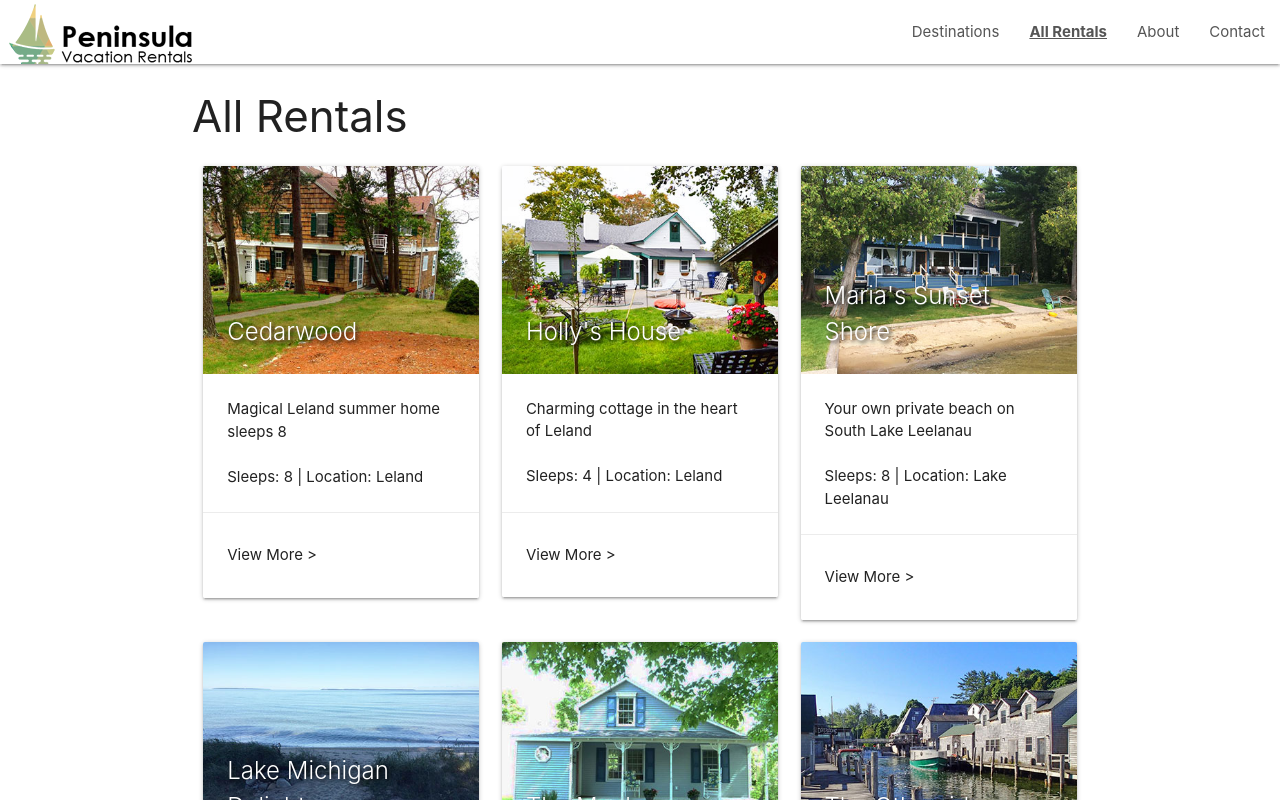
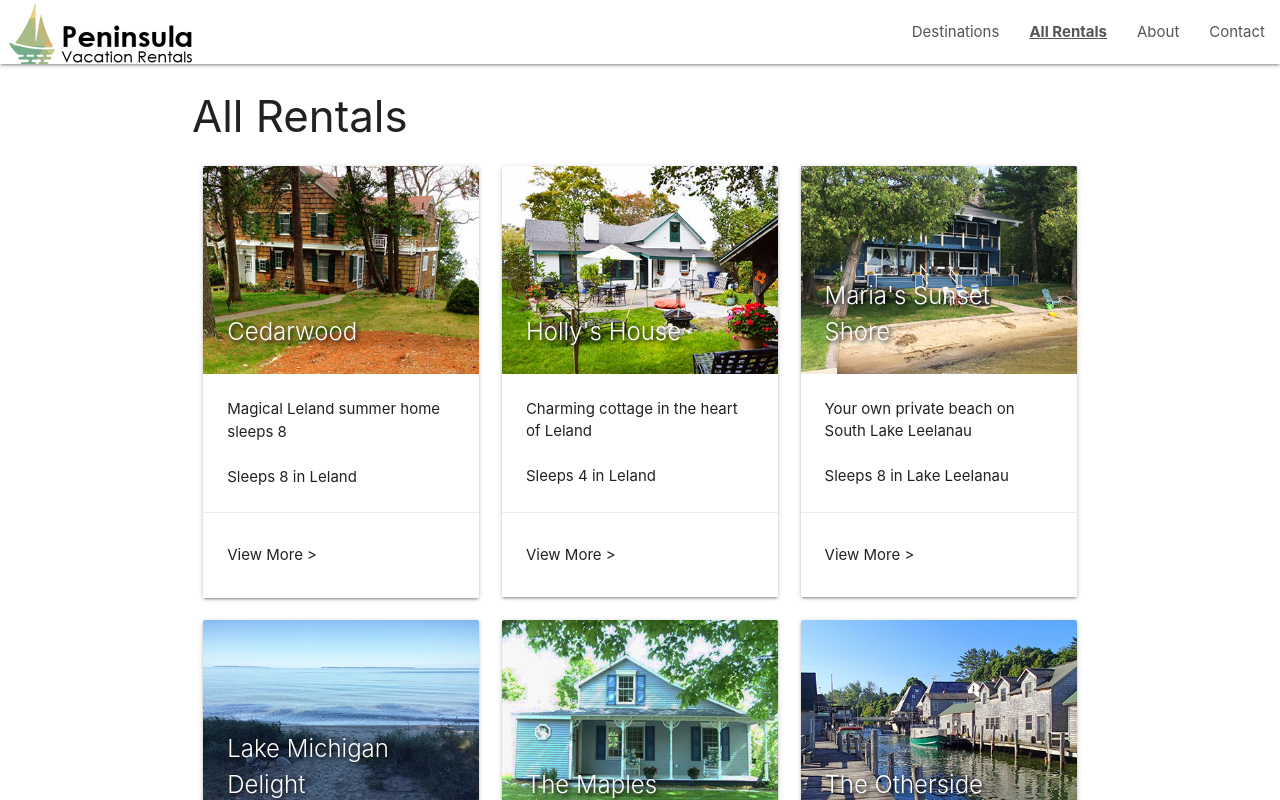
Before and after one commit to tylermorrisford/pvr-react, a React (Create React App) app in the folder rental/: page /all-rentals in a window 1280 px wide. Shown: the top 800 px of the page. Built offline with nearby package versions, Linux system fonts and the light colour scheme.

Commit message:
update card component

```diff
--- a/rental/src/Components/Card.js
+++ b/rental/src/Components/Card.js
@@ -11,7 +11,7 @@ const Card = (props) => {
           </div>
           <div className="card-content">
             <p>{props.data.cottageSlug}</p><br/>
-            <p>Sleeps: {props.data.cottageSleeps} | Location: {props.data.cottageLocation}</p>
+            <p>Sleeps {props.data.cottageSleeps} in {props.data.cottageLocation}</p>
           </div>
           <div className="card-action card-link">
             <p>View More > </p>
@@ -19,6 +19,6 @@ const Card = (props) => {
         </div>
       </div>
     )
-}
+} // use price per night instead of sleeps/location
 
 export default Card
```
